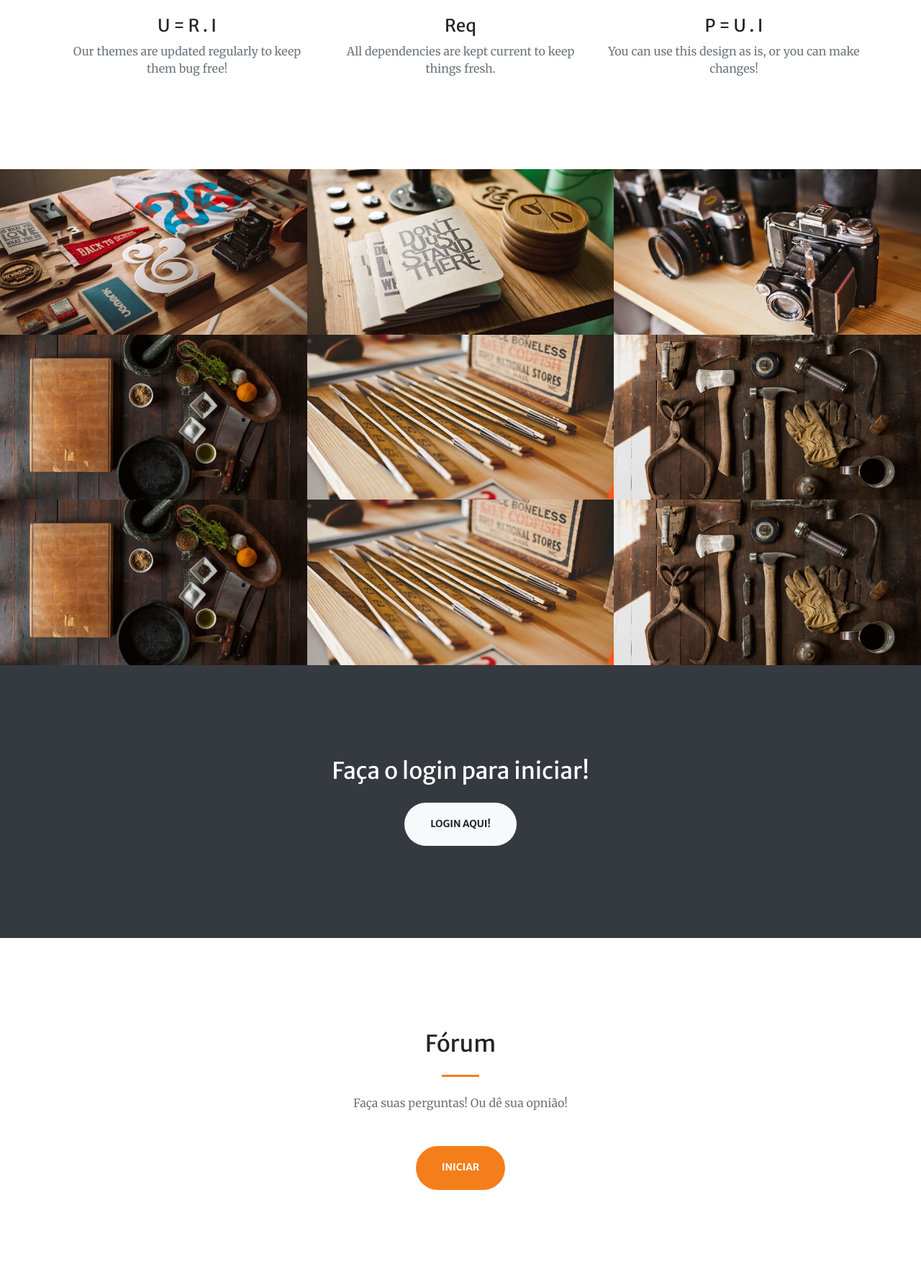
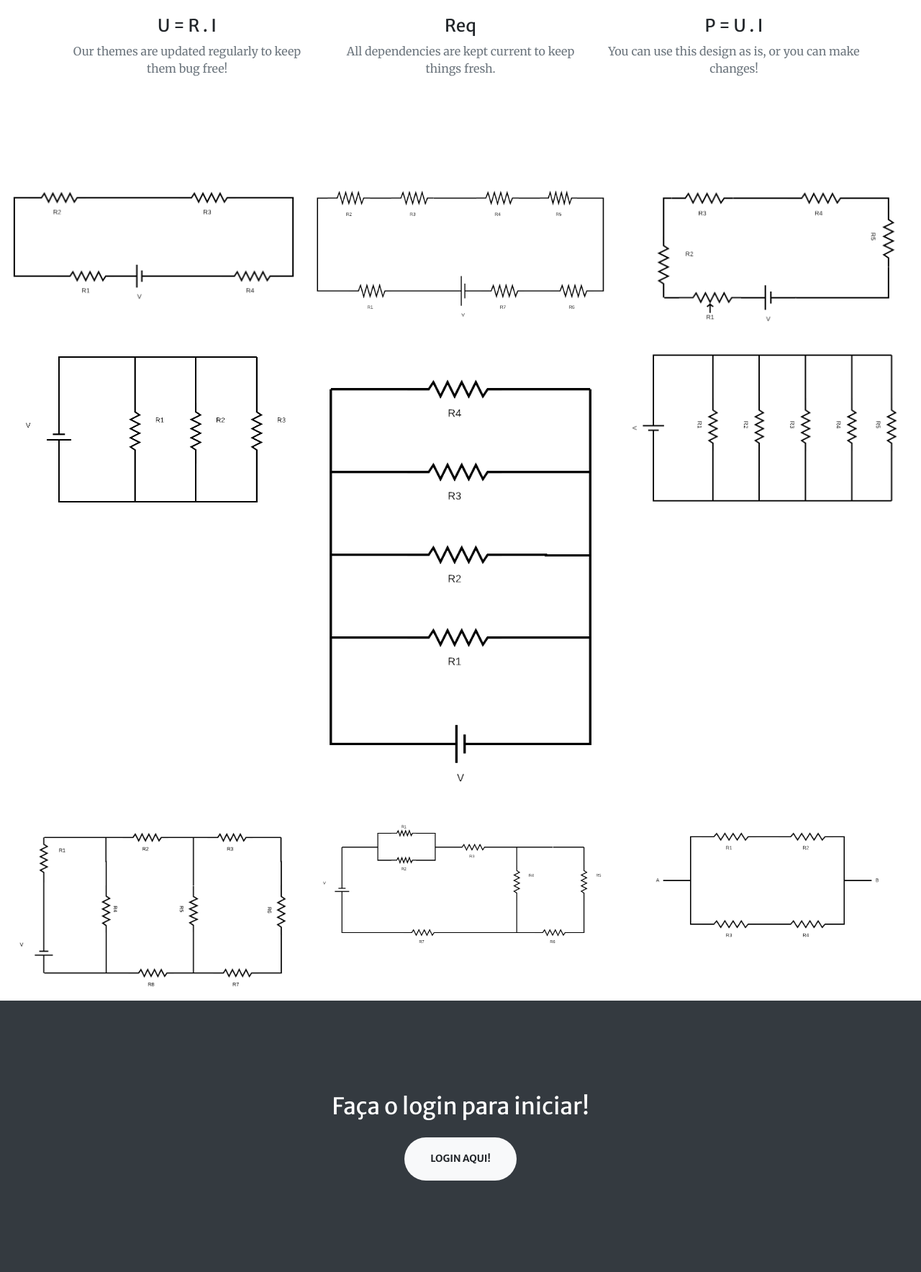
Before and after one commit to andreluiz2431/ppi3ano, a PHP site: page /creative/index.php in a window 1280 px wide. Shown: the part 1657-3424 px from the top of the page at 72% size. Run offline with PHP 8.4, Linux system fonts and the light colour scheme.

Commit message:
img no index.php

```diff
--- a/creative/index.php
+++ b/creative/index.php
@@ -92,26 +92,13 @@
     </div>
   </section>
 
-  <!-- Portfolio Section -->
+  <!-- CIRCUITOS -->
   <section id="portfolio">
     <div class="container-fluid p-0">
       <div class="row no-gutters">
         <div class="col-lg-4 col-sm-6">
-          <a class="portfolio-box" href="img/portfolio/fullsize/1.jpg">
-            <img class="img-fluid" src="img/portfolio/thumbnails/1.jpg" alt="">
-            <div class="portfolio-box-caption">
-              <div class="project-category text-white-50">
-                Circuito Série
-              </div>
-              <div class="project-name">
-                2 Resistores - 1 Bateria
-              </div>
-            </div>
-          </a>
-        </div>
-        <div class="col-lg-4 col-sm-6">
-          <a class="portfolio-box" href="img/portfolio/fullsize/2.jpg">
-            <img class="img-fluid" src="img/portfolio/thumbnails/2.jpg" alt="">
+          <a class="portfolio-box" href="">
+            <img class="img-fluid" src="circuitos_img/serie_1.png" alt="">
             <div class="portfolio-box-caption">
               <div class="project-category text-white-50">
                 Circuito Série
@@ -123,92 +110,105 @@
           </a>
         </div>
         <div class="col-lg-4 col-sm-6">
-          <a class="portfolio-box" href="img/portfolio/fullsize/3.jpg">
-            <img class="img-fluid" src="img/portfolio/thumbnails/3.jpg" alt="">
+          <a class="portfolio-box" href="">
+            <img class="img-fluid" src="circuitos_img/serie_2.png" alt="">
             <div class="portfolio-box-caption">
               <div class="project-category text-white-50">
                 Circuito Série
               </div>
               <div class="project-name">
-                3 Resistores - 2 Baterias
+                7 Resistores - 1 Bateria
               </div>
             </div>
           </a>
         </div>
         <div class="col-lg-4 col-sm-6">
-          <a class="portfolio-box" href="img/portfolio/fullsize/4.jpg">
-            <img class="img-fluid" src="img/portfolio/thumbnails/4.jpg" alt="">
+          <a class="portfolio-box" href="">
+            <img class="img-fluid" src="circuitos_img/serie_3.png" alt="">
+            <div class="portfolio-box-caption">
+              <div class="project-category text-white-50">
+                Circuito Série
+              </div>
+              <div class="project-name">
+                5 Resistores - 1 Baterias
+              </div>
+            </div>
+          </a>
+        </div>
+        <div class="col-lg-4 col-sm-6">
+          <a class="portfolio-box" href="">
+            <img class="img-fluid" src="circuitos_img/paralelo_1.png" alt="">
             <div class="portfolio-box-caption">
               <div class="project-category text-white-50">
                 Circuito Paralela
               </div>
               <div class="project-name">
-                Project Name
+               3 Resistores - 1 Baterias
               </div>
             </div>
           </a>
         </div>
         <div class="col-lg-4 col-sm-6">
-          <a class="portfolio-box" href="img/portfolio/fullsize/5.jpg">
-            <img class="img-fluid" src="img/portfolio/thumbnails/5.jpg" alt="">
+          <a class="portfolio-box" href="">
+            <img class="img-fluid" src="circuitos_img/paralelo_2.png" alt="">
             <div class="portfolio-box-caption">
               <div class="project-category text-white-50">
                 Circuito Paralela
               </div>
               <div class="project-name">
-                Project Name
+                4 Resistores - 1 Baterias
               </div>
             </div>
           </a>
         </div>
         <div class="col-lg-4 col-sm-6">
-          <a class="portfolio-box" href="img/portfolio/fullsize/6.jpg">
-            <img class="img-fluid" src="img/portfolio/thumbnails/6.jpg" alt="">
+          <a class="portfolio-box" href="">
+            <img class="img-fluid" src="circuitos_img/paralelo_3.png" alt="">
             <div class="portfolio-box-caption p-3">
               <div class="project-category text-white-50">
                 Circuito Paralela
               </div>
               <div class="project-name">
-                Project Name
+                5 Resistores - 1 Baterias
               </div>
             </div>
           </a>
         </div>
         <div class="col-lg-4 col-sm-6">
-          <a class="portfolio-box" href="img/portfolio/fullsize/4.jpg">
-            <img class="img-fluid" src="img/portfolio/thumbnails/4.jpg" alt="">
+          <a class="portfolio-box" href="">
+            <img class="img-fluid" src="circuitos_img/misto_1.png" alt="">
             <div class="portfolio-box-caption">
               <div class="project-category text-white-50">
                 Circuito Misto
               </div>
               <div class="project-name">
-                Project Name
+               8 Resistores - 1 Baterias
               </div>
             </div>
           </a>
         </div>
         <div class="col-lg-4 col-sm-6">
-          <a class="portfolio-box" href="img/portfolio/fullsize/5.jpg">
-            <img class="img-fluid" src="img/portfolio/thumbnails/5.jpg" alt="">
+          <a class="portfolio-box" href="">
+            <img class="img-fluid" src="circuitos_img/misto_2.png" alt="">
             <div class="portfolio-box-caption">
               <div class="project-category text-white-50">
                 Circuito Misto
               </div>
               <div class="project-name">
-                Project Name
+                7 Resistores - 1 Baterias
               </div>
             </div>
           </a>
         </div>
         <div class="col-lg-4 col-sm-6">
-          <a class="portfolio-box" href="img/portfolio/fullsize/6.jpg">
-            <img class="img-fluid" src="img/portfolio/thumbnails/6.jpg" alt="">
+          <a class="portfolio-box" href="">
+            <img class="img-fluid" src="circuitos_img/misto_3.png" alt="">
             <div class="portfolio-box-caption p-3">
               <div class="project-category text-white-50">
                 Circuito Misto
               </div>
               <div class="project-name">
-                Project Name
+                4 Resistores - 1 Baterias
               </div>
             </div>
           </a>
```
Also changed, not shown: creative/circuitos_img/misto_1.png (renamed from circuitos/img/Misto 1 (2).png), creative/circuitos_img/misto_2.png (renamed from circuitos/img/Misto 2 (1).png), creative/circuitos_img/misto_3.png (renamed from circuitos/img/Misto 3.png), creative/circuitos_img/paralelo_1.png (renamed from circuitos/img/C1 PARALELO (1).png), creative/circuitos_img/paralelo_2.png (renamed from circuitos/img/C2 PARALELO.png), creative/circuitos_img/paralelo_3.png (renamed from circuitos/img/C3 PARALELO.png), creative/circuitos_img/serie_1.png (renamed from circuitos/img/C1 SÉRIE (1).png), creative/circuitos_img/serie_2.png (renamed from circuitos/img/C2 SÉRIE (1).png), creative/circuitos_img/serie_3.png (renamed from circuitos/img/C3 SÉRIE (1).png).
